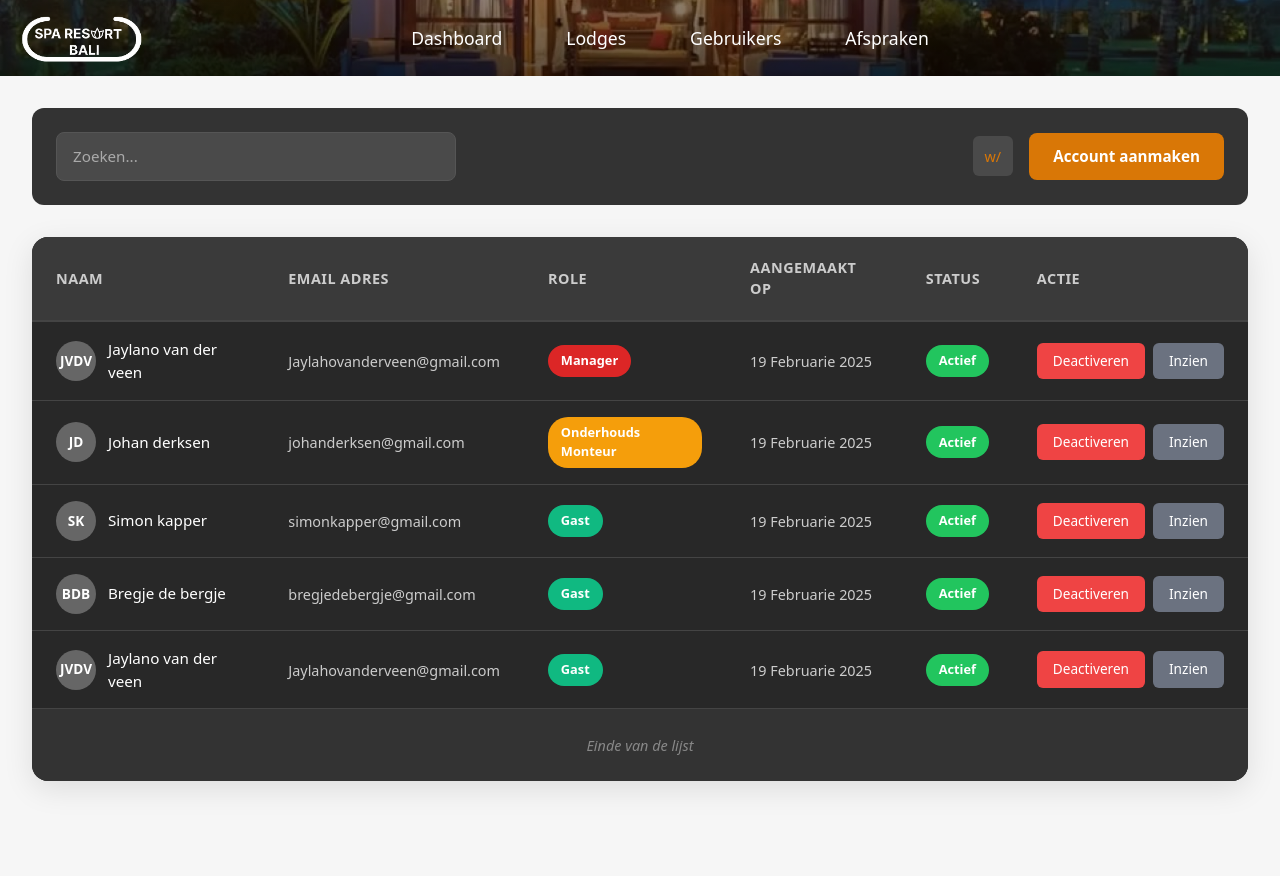
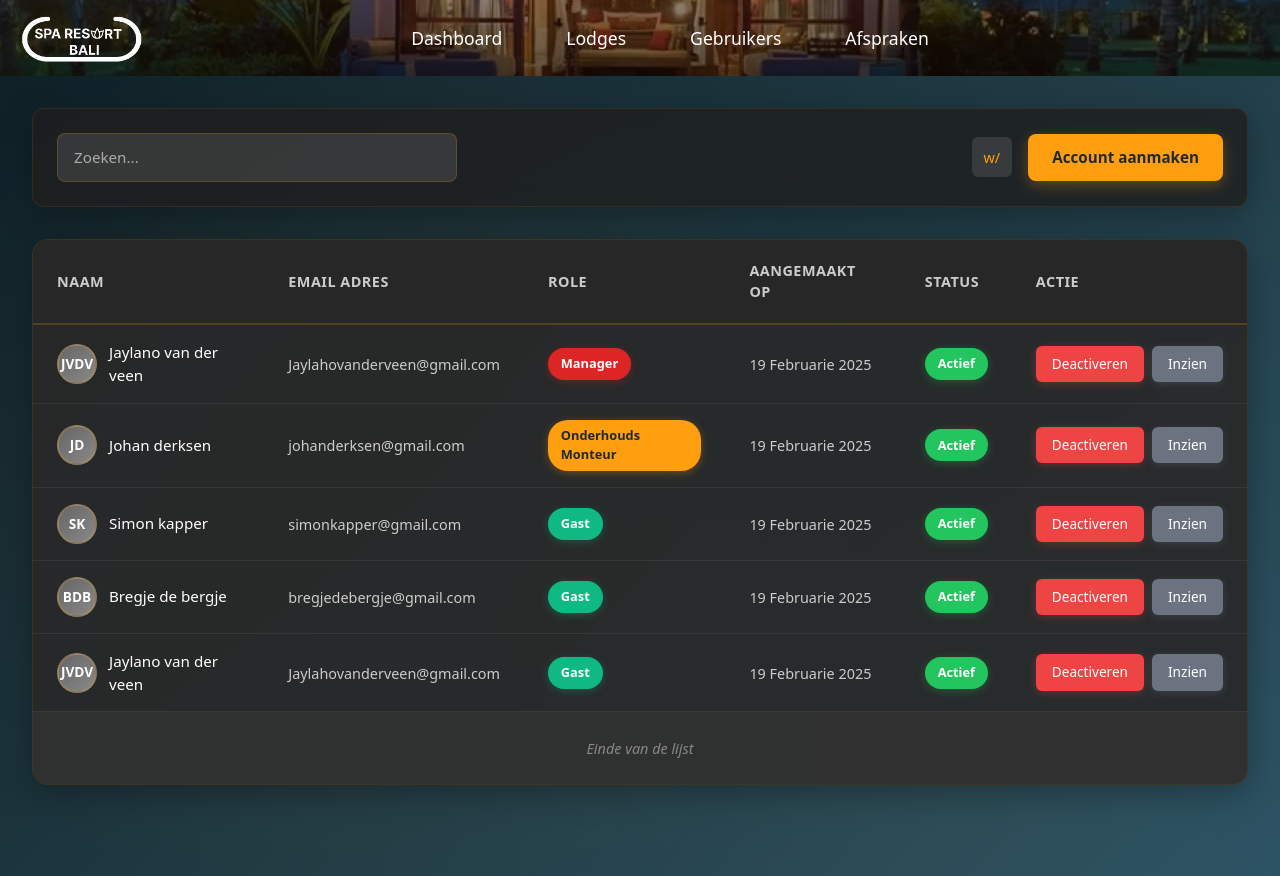
Before and after one commit to S1mpleDimplee/sparesort-frontend, a React (Create React App) app: page /dashboard/users in a window 1280 px wide. Built offline with nearby package versions, Linux system fonts and the light colour scheme.

Commit message:
feat: Enhance Manager Users page with new gradient backgrounds, improved search section styling, and responsive design adjustments

```diff
--- a/src/Manager/Users/ManagerUsers.css
+++ b/src/Manager/Users/ManagerUsers.css
@@ -1,22 +1,38 @@
 .manager-users-page {
   padding: 2rem;
-  background: #f6f6f6;
+  background: linear-gradient(135deg, #0f2027 0%, #203a43 50%, #2c5364 100%);
   min-height: 100vh;
+  position: relative;
+}
+
+.manager-users-page::before {
+  content: '';
+  position: absolute;
+  inset: 0;
+  background-image:
+    radial-gradient(circle at 30% 50%, rgba(255, 159, 16, 0.05) 0%, transparent 50%),
+    radial-gradient(circle at 70% 80%, rgba(255, 159, 16, 0.03) 0%, transparent 40%);
+  pointer-events: none;
 }
 
 /* Header Section */
 .manager-users-header {
   margin-bottom: 2rem;
+  position: relative;
+  z-index: 1;
 }
 
 .manager-users-search-section {
-  background: #333;
+  background: rgba(31, 31, 31, 0.8);
+  backdrop-filter: blur(10px);
+  border: 1px solid rgba(255, 159, 16, 0.1);
   border-radius: 12px;
   padding: 1.5rem;
   display: flex;
   justify-content: space-between;
   align-items: center;
   gap: 2rem;
+  box-shadow: 0 8px 32px rgba(0, 0, 0, 0.3);
 }
 
 .manager-users-search-wrapper {
@@ -27,12 +43,13 @@
 .manager-users-search-input {
   width: 100%;
   padding: 0.75rem 1rem;
-  background: #4a4a4a;
-  border: 1px solid #555;
+  background: rgba(74, 74, 74, 0.6);
+  border: 1px solid rgba(255, 159, 16, 0.2);
   border-radius: 8px;
   color: white;
   font-size: 0.95rem;
   outline: none;
+  transition: all 0.3s ease;
 }
 
 .manager-users-search-input::placeholder {
@@ -40,8 +57,9 @@
 }
 
 .manager-users-search-input:focus {
-  border-color: #d97706;
-  box-shadow: 0 0 0 2px rgba(217, 119, 6, 0.2);
+  border-color: #FF9F10;
+  background: rgba(74, 74, 74, 0.8);
+  box-shadow: 0 0 0 3px rgba(255, 159, 16, 0.15);
 }
 
 .manager-users-header-actions {
@@ -51,7 +69,7 @@
 }
 
 .manager-users-view-toggle {
-  background: #4a4a4a;
+  background: rgba(74, 74, 74, 0.6);
   border-radius: 6px;
   padding: 0.5rem 0.75rem;
 }
@@ -63,12 +81,12 @@
 }
 
 .manager-users-view-option.active {
-  color: #d97706;
+  color: #FF9F10;
 }
 
 .manager-users-create-btn {
-  background: #d97706;
-  color: white;
+  background: #FF9F10;
+  color: #1f2937;
   border: none;
   padding: 0.75rem 1.5rem;
   border-radius: 8px;
@@ -77,21 +95,26 @@
   cursor: pointer;
   transition: all 0.3s ease;
   white-space: nowrap;
+  box-shadow: 0 4px 14px rgba(255, 159, 16, 0.3);
 }
 
 .manager-users-create-btn:hover {
-  background: #b45309;
+  background: #f59e0b;
   transform: translateY(-2px);
-  box-shadow: 0 4px 12px rgba(217, 119, 6, 0.3);
+  box-shadow: 0 6px 20px rgba(255, 159, 16, 0.4);
 }
 
 /* Table Section */
 .manager-users-table-section {
-  background: #282828;
+  background: rgba(40, 40, 40, 0.9);
+  backdrop-filter: blur(10px);
+  border: 1px solid rgba(255, 159, 16, 0.1);
   border-radius: 16px;
   padding: 0;
   overflow: hidden;
-  box-shadow: 0 8px 30px rgba(0, 0, 0, 0.1  );
+  box-shadow: 0 8px 32px rgba(0, 0, 0, 0.3);
+  position: relative;
+  z-index: 1;
 }
 
 .manager-users-table-wrapper {
@@ -104,7 +127,7 @@
 }
 
 .manager-users-table-header {
-  background: #3a3a3a;
+  background: rgba(40, 40, 40, 0.95);
 }
 
 .manager-users-header-cell {
@@ -115,16 +138,16 @@
   color: #ccc;
   text-transform: uppercase;
   letter-spacing: 0.5px;
-  border-bottom: 2px solid #444;
+  border-bottom: 2px solid rgba(255, 159, 16, 0.2);
 }
 
 .manager-users-table-row {
-  border-bottom: 1px solid #444;
+  border-bottom: 1px solid rgba(68, 68, 68, 0.5);
   transition: background-color 0.2s ease;
 }
 
 .manager-users-table-row:hover {
-  background: #3a3a3a;
+  background: rgba(58, 58, 58, 0.7);
 }
 
 .manager-users-table-row:last-child {
@@ -146,12 +169,13 @@
 .manager-users-user-avatar {
   width: 40px;
   height: 40px;
-  background: #666;
+  background: linear-gradient(135deg, #666, #888);
   border-radius: 50%;
   display: flex;
   align-items: center;
   justify-content: center;
   flex-shrink: 0;
+  border: 2px solid rgba(255, 159, 16, 0.2);
 }
 
 .manager-users-avatar-text {
@@ -189,21 +213,25 @@
 .manager-users-role-manager {
   background: #dc2626;
   color: white;
+  box-shadow: 0 2px 8px rgba(220, 38, 38, 0.3);
 }
 
 .manager-users-role-maintenance {
-  background: #f59e0b;
-  color: white;
+  background: #FF9F10;
+  color: #1f2937;
+  box-shadow: 0 2px 8px rgba(255, 159, 16, 0.3);
 }
 
 .manager-users-role-guest {
   background: #10b981;
   color: white;
+  box-shadow: 0 2px 8px rgba(16, 185, 129, 0.3);
 }
 
 .manager-users-role-default {
   background: #6b7280;
   color: white;
+  box-shadow: 0 2px 8px rgba(107, 114, 128, 0.3);
 }
 
 /* Status Badge */
@@ -218,6 +246,7 @@
 .manager-users-status-active {
   background: #22c55e;
   color: white;
+  box-shadow: 0 2px 8px rgba(34, 197, 94, 0.3);
 }
 
 /* Actions */
@@ -240,29 +269,33 @@
 .manager-users-deactivate-btn {
   background: #ef4444;
   color: white;
+  box-shadow: 0 2px 8px rgba(239, 68, 68, 0.3);
 }
 
 .manager-users-deactivate-btn:hover {
   background: #dc2626;
   transform: translateY(-1px);
+  box-shadow: 0 4px 12px rgba(239, 68, 68, 0.4);
 }
 
 .manager-users-view-btn {
   background: #6b7280;
   color: white;
+  box-shadow: 0 2px 8px rgba(107, 114, 128, 0.3);
 }
 
 .manager-users-view-btn:hover {
   background: #4b5563;
   transform: translateY(-1px);
+  box-shadow: 0 4px 12px rgba(107, 114, 128, 0.4);
 }
 
 /* Table Footer */
 .manager-users-table-footer {
   padding: 1.5rem;
   text-align: center;
-  border-top: 1px solid #444;
-  background: #333;
+  border-top: 1px solid rgba(68, 68, 68, 0.5);
+  background: rgba(51, 51, 51, 0.8);
 }
 
 .manager-users-end-message {
@@ -278,7 +311,8 @@
   left: 0;
   right: 0;
   bottom: 0;
-  background: rgba(0, 0, 0, 0.7);
+  background: rgba(0, 0, 0, 0.8);
+  backdrop-filter: blur(4px);
   display: flex;
   align-items: center;
   justify-content: center;
@@ -286,18 +320,20 @@
 }
 
 .manager-users-modal {
-  background: white;
+  background: #1f1f1f;
+  border: 1px solid rgba(255, 159, 16, 0.2);
   border-radius: 12px;
   padding: 0;
   max-width: 500px;
   width: 90%;
   max-height: 80vh;
   overflow: hidden;
-  box-shadow: 0 20px 60px rgba(0, 0, 0, 0.3);
+  box-shadow: 0 20px 60px rgba(0, 0, 0, 0.5);
 }
 
 .manager-users-modal-header {
-  background: #333;
+  background: rgba(51, 51, 51, 0.95);
+  border-bottom: 1px solid rgba(255, 159, 16, 0.2);
   color: white;
   padding: 1.5rem;
   display: flex;
@@ -328,11 +364,13 @@
 }
 
 .manager-users-modal-close:hover {
-  background: rgba(255, 255, 255, 0.1);
+  background: rgba(255, 159, 16, 0.2);
 }
 
 .manager-users-modal-content {
   padding: 2rem;
+  background: #1f1f1f;
+  color: white;
 }
 
 /* Responsive Design */
```
